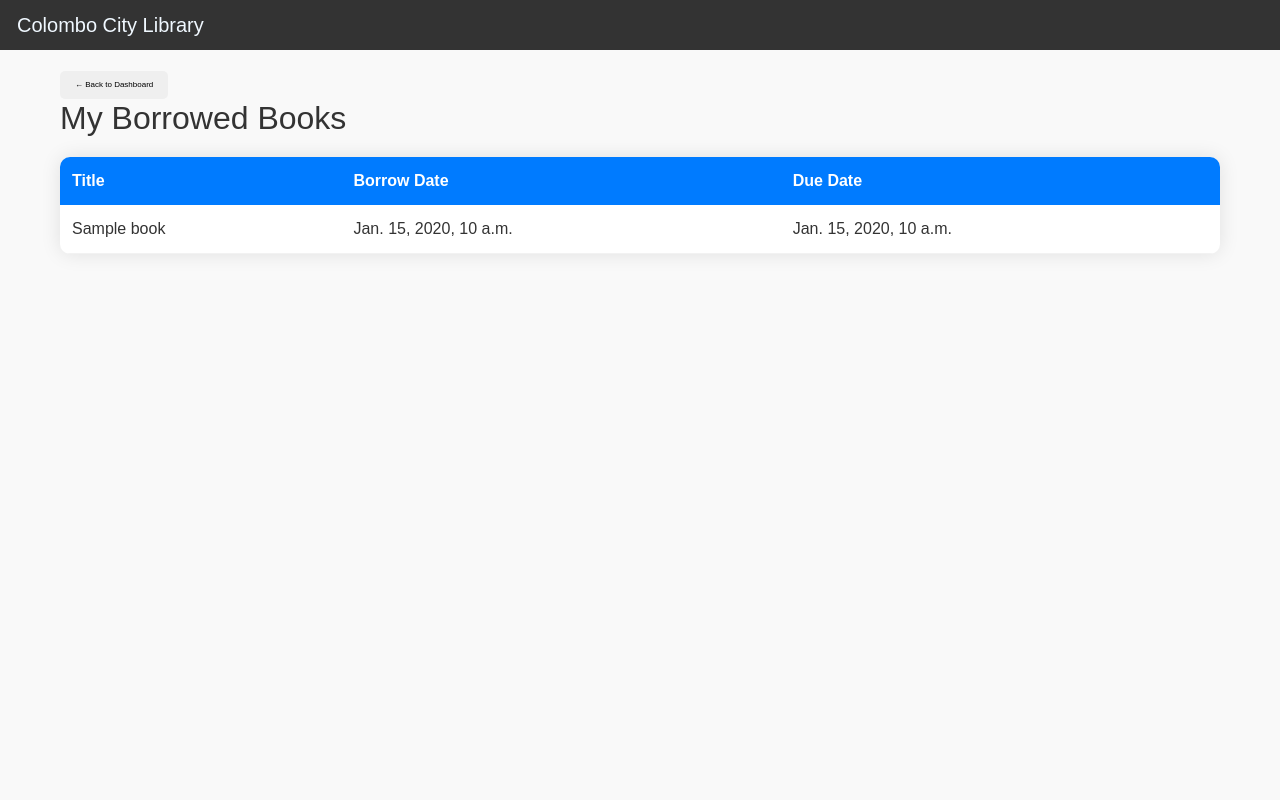
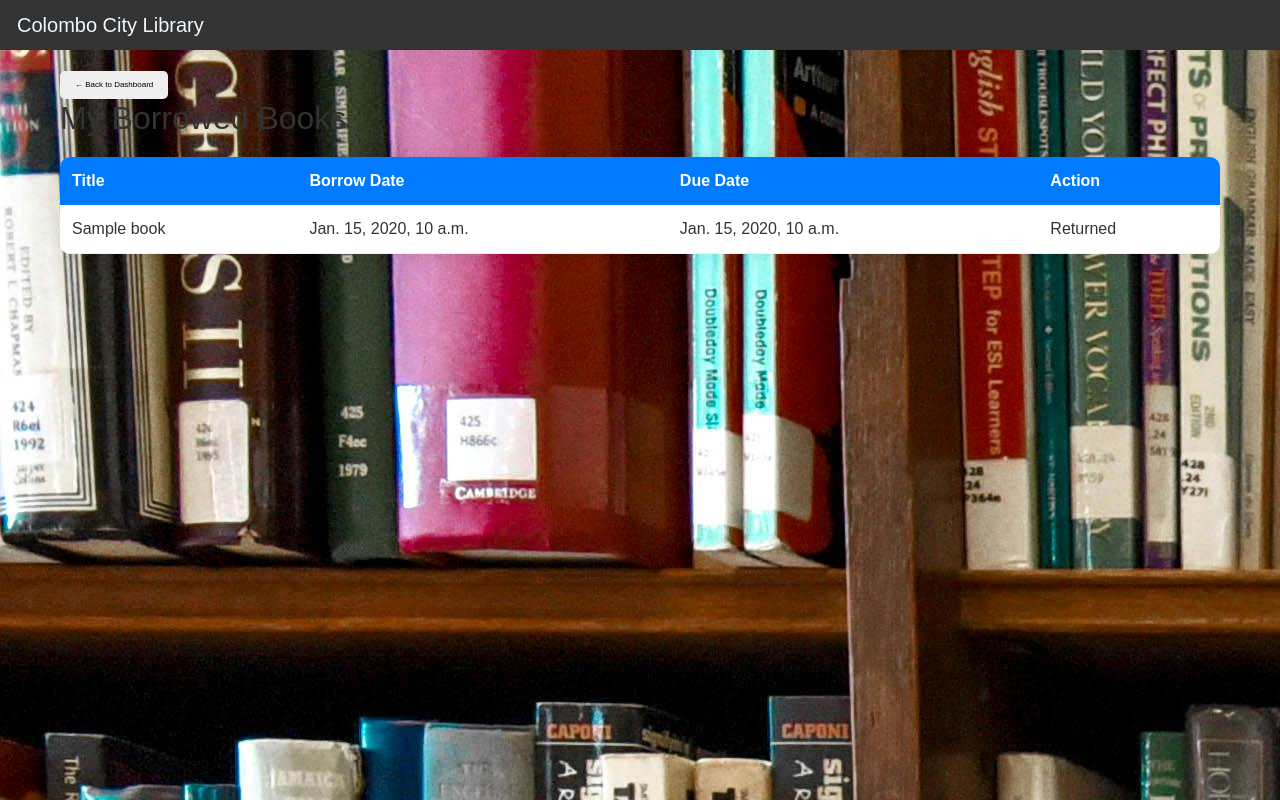
Before and after one commit to saranga97/LibraryManagemntSystem-Django-python, a Django app: template templates/my_books.html in a window 1280 px wide. Run offline with Django 5.2, Linux system fonts and the light colour scheme; the template is opened without the code that fills it: most values are stand-ins (such as "Sample title", 1, 10 or a date in 2020); some libraries are stand-ins or nearby versions.

Commit message:
Book returning functinality added

```diff
--- a/library/urls.py
+++ b/library/urls.py
@@ -1,7 +1,7 @@
 from django.urls import path,include
 from . import views
 from django.contrib.auth.models import User
-from .views import get_users
+from .views import get_users, return_book
 from .views import user_logout
 from .views import SignUpView
 
@@ -22,4 +22,5 @@ urlpatterns = [
     path('logout/', user_logout, name='user_logout'),
     path('get_users/', get_users, name='get_users'),
     path('signup/', SignUpView.as_view(), name='signup'),
+    path('return_book/<int:record_id>/', return_book, name='return_book'),
 ]
--- a/templates/my_books.html
+++ b/templates/my_books.html
@@ -8,6 +8,7 @@
             color: #333; /* Dark text color */
             margin: 0;
             padding: 0;
+            min-height: 100vh;
         }
 
         .container {
@@ -69,9 +70,9 @@
 
 
     <div class="container">
-       <button class="back-btn" onclick="window.history.back()">
-    &larr;  Back to Dashboard
-</button>
+        <button class="back-btn" onclick="window.history.back()">
+            &larr; Back to Dashboard
+        </button>
         <h2>My Borrowed Books</h2>
         <table>
             <thead>
@@ -79,6 +80,7 @@
                     <th>Title</th>
                     <th>Borrow Date</th>
                     <th>Due Date</th>
+                    <th>Action</th> <!-- Add Action column for return button -->
                 </tr>
             </thead>
             <tbody>
@@ -87,6 +89,16 @@
                     <td>{{ record.book.title }}</td>
                     <td>{{ record.borrow_date }}</td>
                     <td>{{ record.due_date }}</td>
+                    <td>
+                        {% if record.returned %}
+                            Returned
+                        {% else %}
+                            <form method="post" action="{% url 'return_book' record.id %}">
+                                {% csrf_token %}
+                                <button type="submit">Return</button>
+                            </form>
+                        {% endif %}
+                    </td>
                 </tr>
                 {% endfor %}
             </tbody>
--- a/templates/navbar.html
+++ b/templates/navbar.html
@@ -1,3 +1,4 @@
+{% load static %}
 <!DOCTYPE html>
 <html lang="en">
 <head>
@@ -13,6 +14,7 @@
             margin: 0;
             padding: 0;
             font-family: Arial, sans-serif; /* Use a different font */
+            background-image: url('../library/static/librarybg.jpg');
         }
 
         /* Add your navbar styling here */
```
